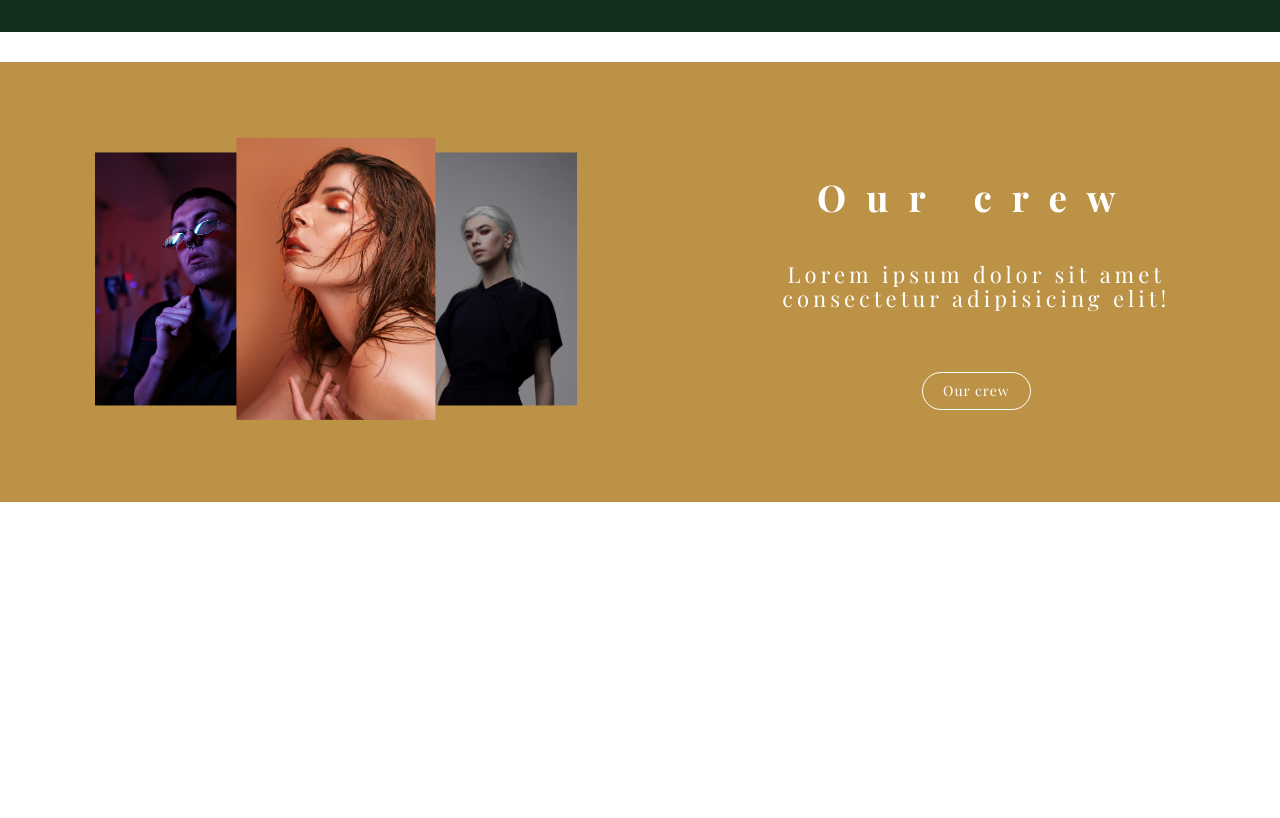
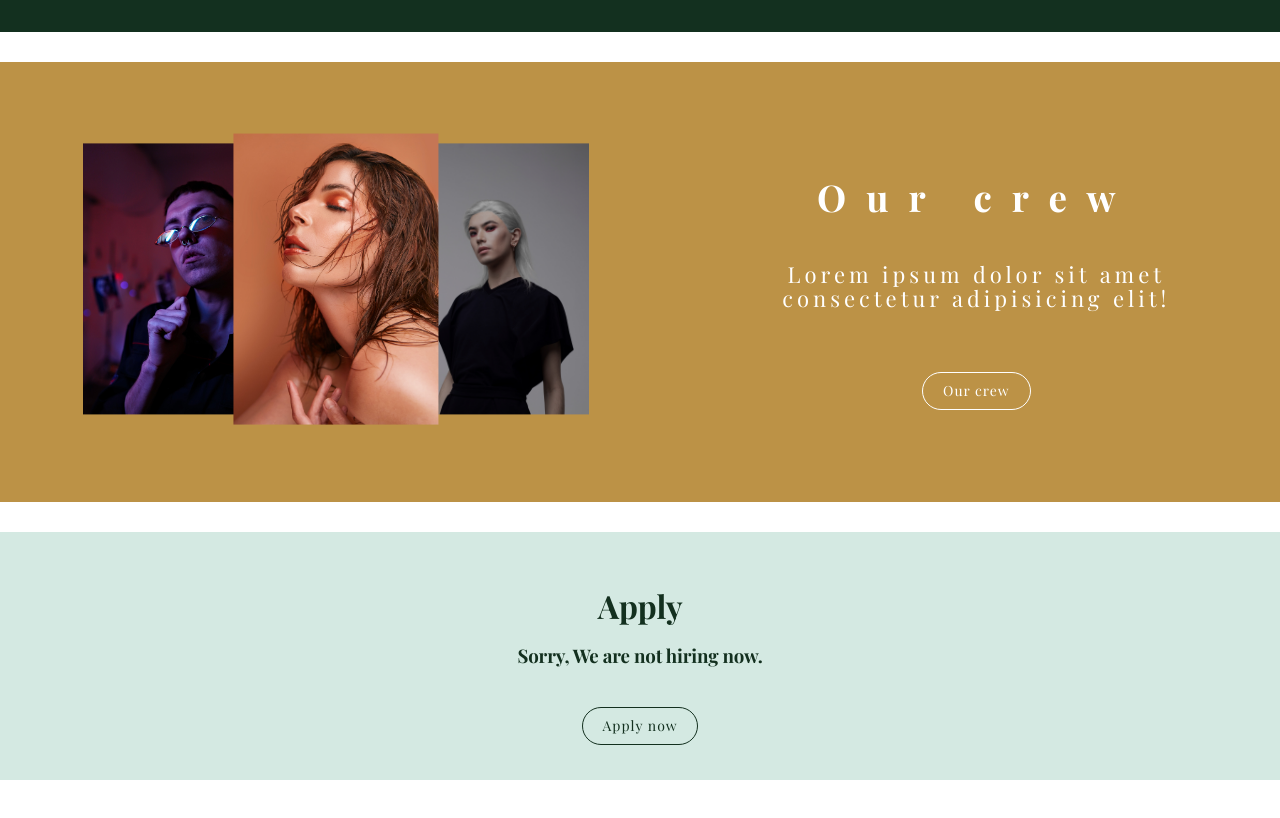
Before and after one commit to devVenny/Elephant-cafe, a plain HTML site: page index.html in a window 1280 px wide. Shown: the part 2784-3602 px from the top of the page. Drawn offline with nearby package versions, Linux system fonts and the light colour scheme; a web font is replaced by a local one.

Commit message:
design(apply): Make apply

```diff
--- /dev/null
+++ b/css/apply.css
@@ -0,0 +1,23 @@
+#apply {
+  background-color: #d4e9e2;
+  padding: 35px;
+}
+
+.apply-text h1 {
+  font-size: 2rem;
+}
+
+.apply-text h1,
+.apply-text h3,
+.apply-text button {
+  color: var(--deep-green);
+}
+
+.apply-text button {
+  margin-top: 20px;
+  border: 1px solid var(--deep-green);
+}
+
+.apply-text button:hover {
+  background-color: #13301f28;
+}
--- a/css/crew.css
+++ b/css/crew.css
@@ -3,6 +3,8 @@
   background-color: var(--light-brown);
   display: Flex;
   justify-content: space-between;
+  margin-bottom: 30px;
+  margin-bottom: 30px;
 }
 
 .crew-image-container {
@@ -20,19 +22,19 @@
 }
 
 .crew-image:nth-child(1) {
-  width: 28%;
-  left: 10%;
+  width: 30%;
+  left: 8%;
 }
 
 .crew-image:nth-child(2) {
-  width: 28%;
-  right: 10%;
+  width: 30%;
+  right: 8%;
 }
 
 .crew-image:nth-child(3) {
   right: 50%;
   transform: translateX(50%) translateY(-50%);
-  width: 33%;
+  width: 34%;
   z-index: 100;
 }
 
--- a/index.html
+++ b/index.html
@@ -48,7 +48,7 @@
     </header>
 
     <!-- Home-->
-    <section id="home" class="section content-column">
+    <section id="home" class="section">
       <div class="bg"></div>
         <div class="home-text">
           <h1 class="home-title">ELEPHANT CAFE</h2>
@@ -59,7 +59,7 @@
     </section>
 
     <!-- About -->
-    <section id="about" class="section content-column">
+    <section id="about" class="section">
       <div class="image-slider">
         <div class="image-wrapper">
           <img class="about-bg show" src="images/about-bg2.jpeg">
@@ -132,7 +132,7 @@
     </section>
 
     <!-- Crew -->
-    <section id="crew" class="section content-column">
+    <section id="crew" class="section">
       <div class="crew-image-container">
         <div class="crew-image"><img src="./images/crew1.jpg" alt="crew1"></div>
         <div class="crew-image"><img src="./images/crew2.jpg" alt="crew2"></div>
@@ -148,7 +148,13 @@
     </section>
 
     <!-- Apply -->
-    <section id="apply" class="section content-column"></section>
+    <section id="apply" class="section">
+      <div class="apply-text">
+        <h1>Apply</h1>
+        <h3>Sorry, We are not hiring now.</h3>
+        <button class="btn section-btn">Apply now</button>
+      </div>
+    </section>
 
     <!-- Footer -->
     <footer id="footer"></footer>
--- a/style.css
+++ b/style.css
@@ -5,6 +5,7 @@
 @import url("./css/bakery.css");
 @import url("./css/coupon.css");
 @import url("./css/crew.css");
+@import url("./css/apply.css");
 
 :root {
   --font-color-main: black;
```
